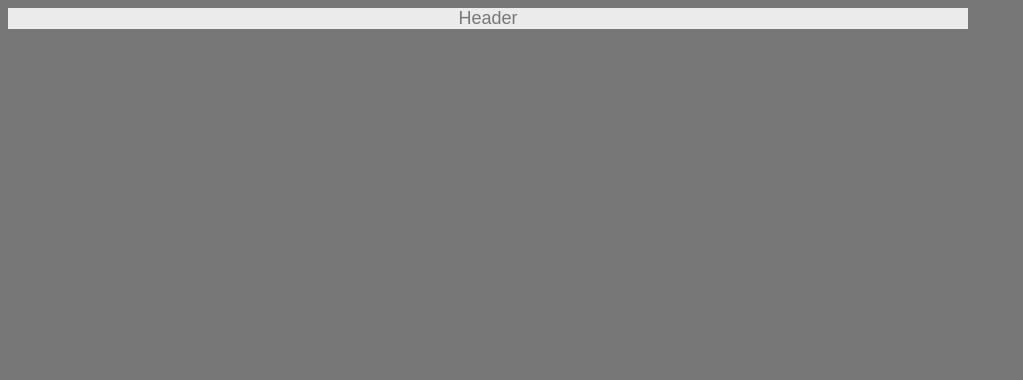
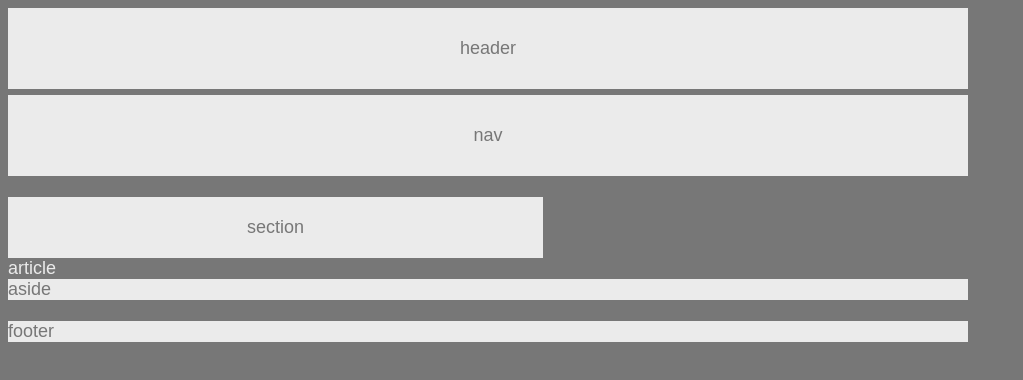
Before and after one commit to trome23/HW-Wireframe, a plain HTML site: page index.html in a window 1280 px wide. Shown: the whole page, without its empty margins (0-1023 px from the left). Drawn offline with Linux system fonts and the light colour scheme.

Commit message:
3rd hw submission

```diff
--- a/index.css
+++ b/index.css
@@ -9,4 +9,39 @@ body {
 Header {
     Background: #ebebeb;
     text-align: center;
+    padding: 30px;
+    margin-bottom: -15px;
 }
+
+nav {
+    background: #ebebeb;
+    text-align: center;
+    padding: 30px;
+}
+
+section {
+    background: #ebebeb;
+    margin-top: 0px;
+    text-align: center;
+    width: 495px;
+    padding: 20px;
+}
+
+Article {
+    color: #ebebeb;
+    background: #777;
+    color: '#ebebeb';
+}
+
+H1, P {
+    color: #777;
+    background: #ebebeb;
+}
+
+Aside {
+    background: #ebebeb;
+}
+
+Footer {
+    background: #ebebeb;
+}
--- a/index.html
+++ b/index.html
@@ -8,19 +8,30 @@
 
 <body>
     <header>
-        Header
+        header
     </header>
-    <br>>
-
+    <br>
     <div>
-        <nav>
+        <nav class="nav">
             nav
         </nav>
     </div>
-
-    <footer></footer>
-
-<p>Lorem ipsum dolor sit amet, consectetur adipisicing elit. Accusamus labore ut, eum! Repellat, beatae dolorem minus sapiente iste nihil explicabo impedit eos consequuntur illum corporis autem vitae cum aperiam mollitia.</p>
+    <br>
+    <Main>
+        <section class="section">
+            section
+        </section>
+            <article class="article">
+                article
+            </article>
+                <aside class="aside">
+                    aside
+                </aside>
+     </Main>
+    <br>
+    <footer>
+        footer
+    </footer>
 
 </body>
 
```
